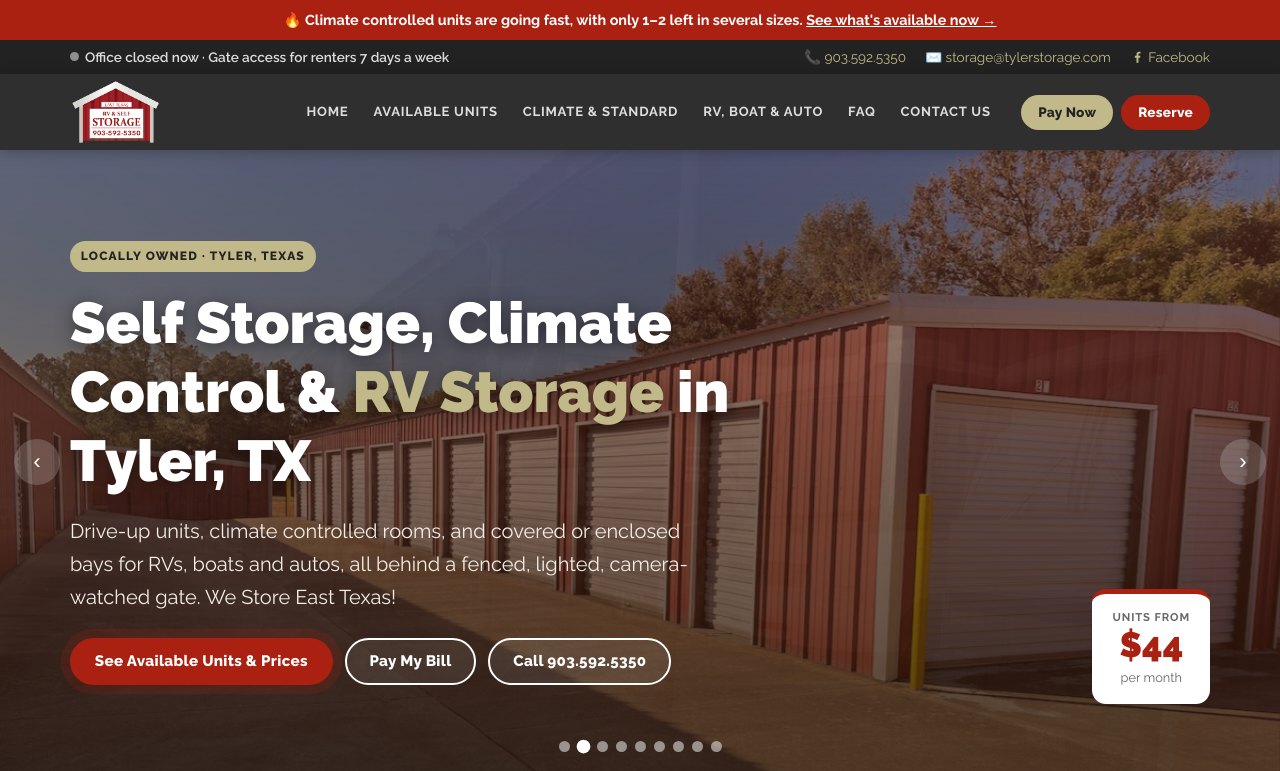
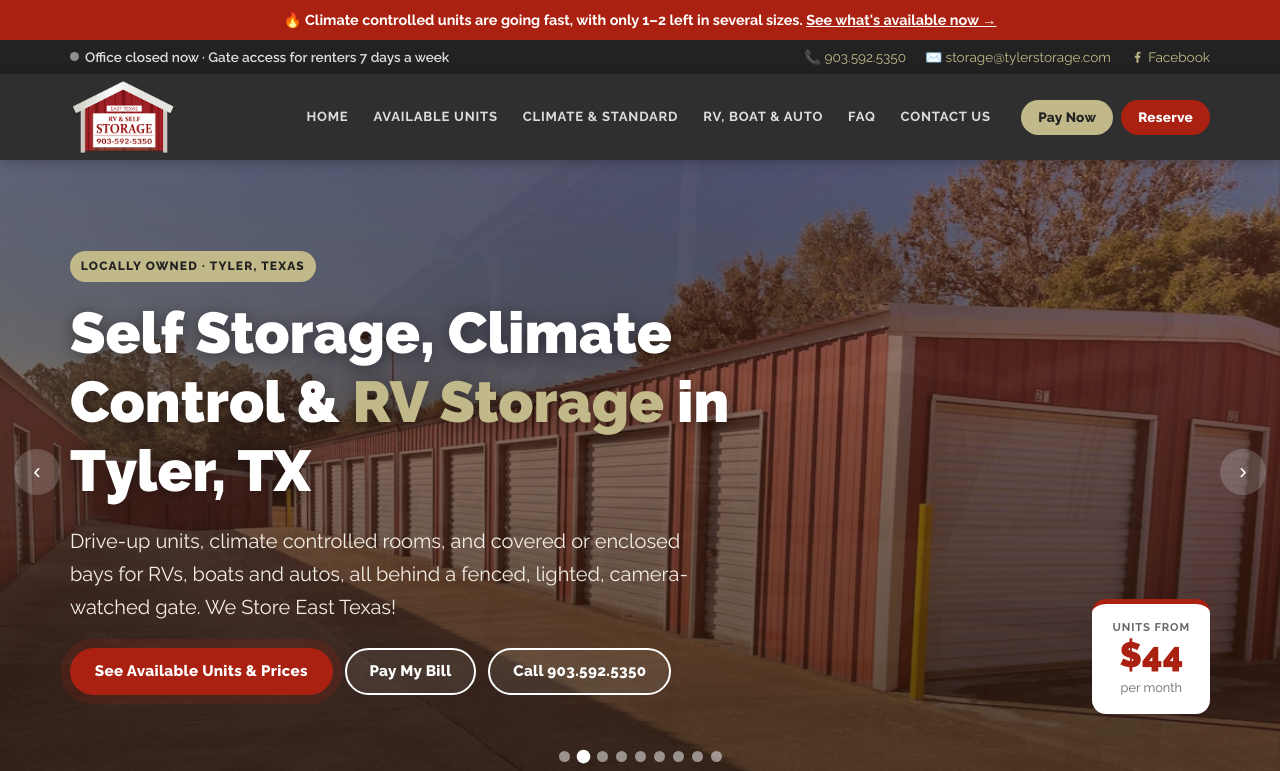
Before and after one commit to globalcdn/tylerstorage.com, a plain HTML site: page index.html in a window 1280 px wide. Shown: the top 771 px of the page. Drawn offline with Linux system fonts and the light colour scheme.

Commit message:
Make header logo slightly larger (62px -> 72px)
Co-Authored-By: Claude Opus 5.5 <noreply@anthropic.com>
Claude-Session: https://claude.ai/code/session_01GiVqcpQh4WS6t9DdeoceLP

```diff
--- a/index.html
+++ b/index.html
@@ -141,7 +141,7 @@ window.addEventListener('error', function (e) {
   --max:1180px;
 }
 *{box-sizing:border-box}
-html{scroll-behavior:smooth;scroll-padding-top:90px}
+html{scroll-behavior:smooth;scroll-padding-top:100px}
 body{margin:0;font-family:Raleway,Helvetica,Arial,sans-serif;color:var(--text);background:#fff;line-height:1.65;font-size:17px}
 img{max-width:100%;display:block}
 a{color:var(--red)}
@@ -180,8 +180,8 @@ h1,h2,h3,h4{font-family:Raleway,Helvetica,Arial,sans-serif;color:var(--maroon);l
 
 /* ---------- Header ---------- */
 header.site{position:sticky;top:0;z-index:50;background:rgba(34,34,34,.94);backdrop-filter:blur(8px);box-shadow:0 2px 12px rgba(0,0,0,.25)}
-header.site .wrap{display:flex;align-items:center;gap:20px;min-height:76px}
-.logo img{height:62px;width:auto}
+header.site .wrap{display:flex;align-items:center;gap:20px;min-height:86px}
+.logo img{height:72px;width:auto}
 nav.main{margin-left:auto}
 nav.main ul{list-style:none;margin:0;padding:0;display:flex;gap:4px}
 nav.main a{display:block;color:#ddd;text-decoration:none;font-weight:700;font-size:.82rem;text-transform:uppercase;letter-spacing:.06em;padding:.7em .8em;border-radius:8px}
```
